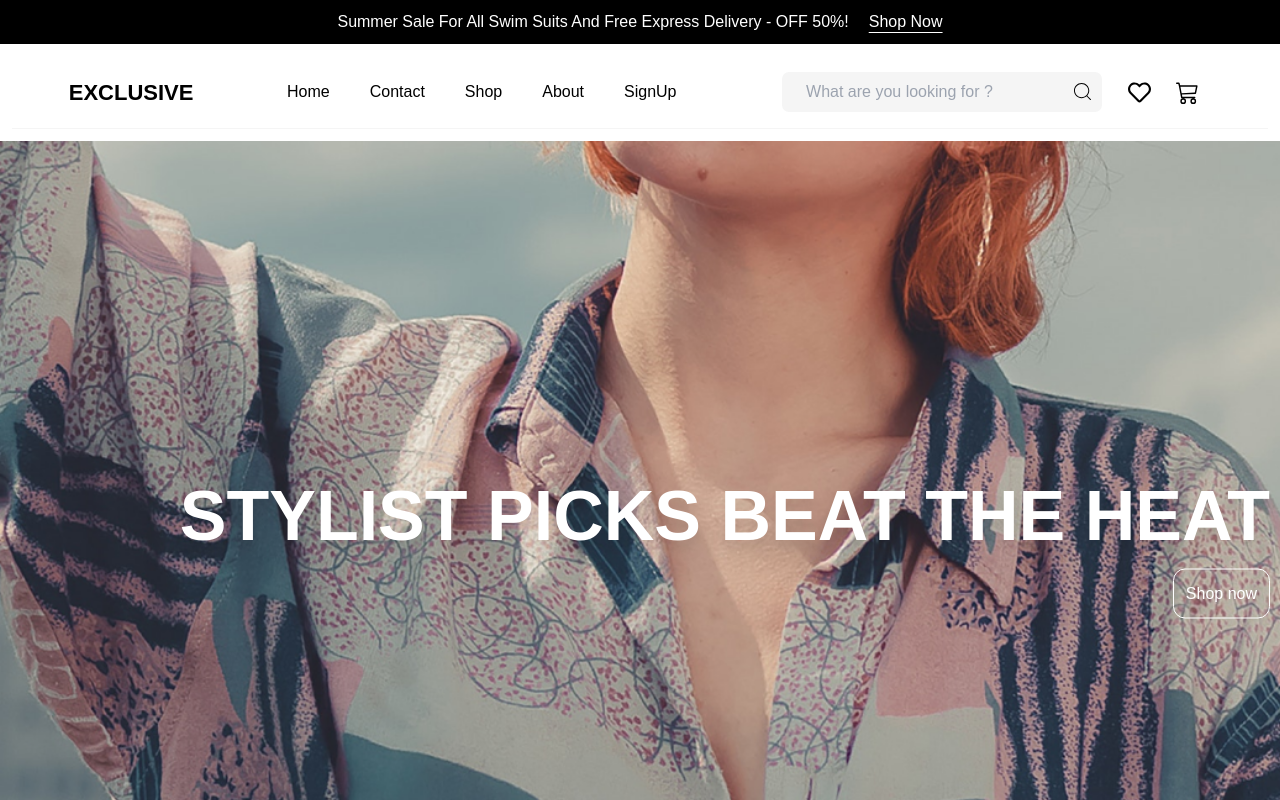
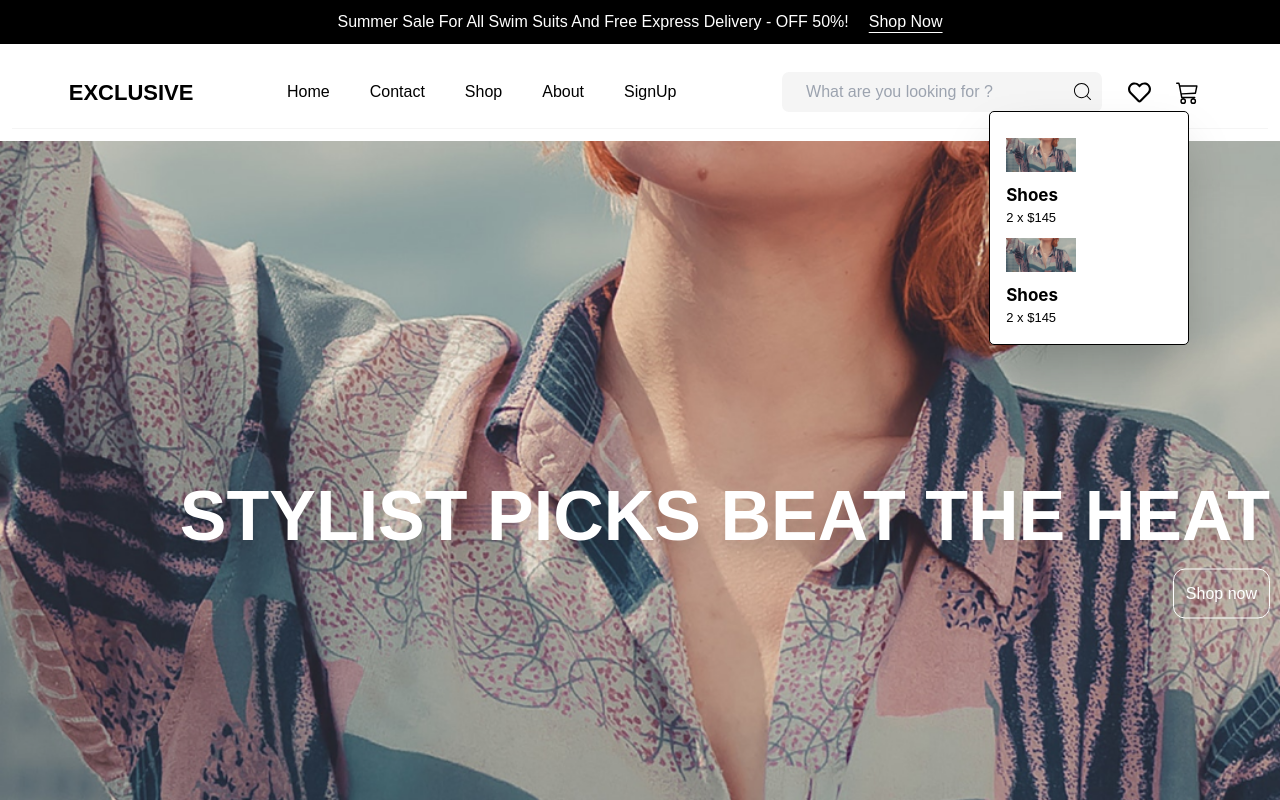
Before and after one commit to Emmanuel-Olawuni/vplug, a React (Create React App) app: page / in a window 1280 px wide. Both pictures are taken after a click on the icon 1187 px from the left and 92 px from the top of the page. Shown: the top 800 px of the page. Built offline with nearby package versions, Linux system fonts and the light colour scheme; no server answers.

Commit message:
Created the cart context and also the cart dropdown

```diff
--- /dev/null
+++ b/src/components/CartItems.jsx
@@ -0,0 +1,65 @@
+import React from "react";
+import TestImage from "../assets/hero.png";
+const CartItems = () => {
+  return (
+    <div className="h-[200px] overflow-auto">
+      <div className="flex h-[100px] flex-col">
+        <img
+          src={TestImage}
+          alt=""
+          className="w-[70px] h-[100px] object-contain"
+        />
+        <div className="flex flex-col">
+          <h4 className="font-bold text-[17px]">Shoes </h4>
+          <p className="text-[13px]">2 x $145</p>
+        </div>
+      </div>
+      <div className="flex h-[100px] flex-col">
+        <img
+          src={TestImage}
+          alt=""
+          className="w-[70px] h-[100px] object-contain"
+        />
+        <div className="flex flex-col">
+          <h4 className="font-bold text-[17px]">Shoes </h4>
+          <p className="text-[13px]">2 x $145</p>
+        </div>
+      </div>
+      <div className="flex h-[100px] flex-col">
+        <img
+          src={TestImage}
+          alt=""
+          className="w-[70px] h-[100px] object-contain"
+        />
+        <div className="flex flex-col">
+          <h4 className="font-bold text-[17px]">Shoes </h4>
+          <p className="text-[13px]">2 x $145</p>
+        </div>
+      </div>
+      <div className="flex h-[100px] flex-col">
+        <img
+          src={TestImage}
+          alt=""
+          className="w-[70px] h-[100px] object-contain"
+        />
+        <div className="flex flex-col">
+          <h4 className="font-bold text-[17px]">Shoes </h4>
+          <p className="text-[13px]">2 x $145</p>
+        </div>
+      </div>
+      <div className="flex h-[100px] flex-col">
+        <img
+          src={TestImage}
+          alt=""
+          className="w-[70px] h-[100px] object-contain"
+        />
+        <div className="flex flex-col">
+          <h4 className="font-bold text-[17px]">Shoes </h4>
+          <p className="text-[13px]">2 x $145</p>
+        </div>
+      </div>
+    </div>
+  );
+};
+
+export default CartItems;
--- /dev/null
+++ b/src/components/Cartdropdown.jsx
@@ -0,0 +1,12 @@
+import React from 'react'
+import CartItems from './CartItems'
+
+const Cartdropdown = () => {
+  return (
+    <div className='absolute bg-white top-[30px] p-4 right-[10px] z-20 text-black border border-black rounded-[5px] shadow-2xl w-[200px]'>
+      <CartItems />
+    </div>
+  )
+}
+
+export default Cartdropdown
--- a/src/components/Header.jsx
+++ b/src/components/Header.jsx
@@ -1,14 +1,20 @@
-import React, { useState } from "react";
+import React, { useContext, useState } from "react";
 import { Link } from "react-router-dom";
 import { CiSearch } from "react-icons/ci";
 import { BsCart3 } from "react-icons/bs";
 import { FaRegHeart, FaAlignJustify } from "react-icons/fa";
+import Cartdropdown from "./Cartdropdown";
+import { CartContext } from "../contexts/cart.context";
 
 const Header = () => {
   const [open, setOpen] = useState(false);
   const toggle = () => {
     setOpen(!open);
   };
+  const { isCartOpen, setIsCartOpen } = useContext(CartContext);
+
+  const toggleCart = () => setIsCartOpen(!isCartOpen);
+
   return (
     <>
       <div className="flex md:flex-row justify-between md:justify-around relative gap-[12px] p-4 mt-2  md:m-3  md:items-center  border-b border-[#f5f5f5] ">
@@ -45,9 +51,21 @@ const Header = () => {
               />
             </div>
             <FaRegHeart size={23} cursor="pointer" title="Wishlist" />
-            <BsCart3 size={23} fontWeight={900} cursor="pointer" title="Cart" />
+            <div className="relative">
+            <BsCart3
+
+              size={23}
+              fontWeight={900}
+              cursor="pointer"
+              title="Cart"
+              onClick={toggleCart}
+            />
+            {isCartOpen && <Cartdropdown />}
+            </div>
           </div>
         </div>
+
+        {/* mobile header  */}
         <div className="flex md:hidden">
           <FaAlignJustify onClick={toggle} size={25} />
         </div>
@@ -55,9 +73,7 @@ const Header = () => {
           <div className="menu absolute top-[4em]  flex items-center justify-around flex-col gap-[5vw] shadow-xl rounded-[10px] bg-[#fff] w-[100%] py-[20px] z-10 ">
             <div className="flex flex-row gap-[2em]">
               <Link to="/">Home</Link>
-              <Link to="/shop" >
-            Shop
-          </Link>
+              <Link to="/shop">Shop</Link>
               <Link to="/contact">Contact</Link>
               <Link to="/about">About</Link>
               <Link to="/sign-up">SignUp</Link>
--- /dev/null
+++ b/src/contexts/cart.context.jsx
@@ -0,0 +1,12 @@
+import {  createContext, useState } from "react";
+
+export const CartContext = createContext({
+  isCartOpen: false,
+  setIsCartOpen: () => {},
+});
+
+export const CartProvider = ({ children }) => {
+  const [isCartOpen, setIsCartOpen] = useState(false);
+  const value = {isCartOpen, setIsCartOpen};
+  return <CartContext.Provider value={value}>{children}</CartContext.Provider>;
+};
--- a/src/index.js
+++ b/src/index.js
@@ -3,13 +3,16 @@ import ReactDOM from "react-dom/client";
 import "./index.css";
 import App from "./App";
 import { BrowserRouter } from "react-router-dom";
-import  { SkeletonTheme } from "react-loading-skeleton";
+import { SkeletonTheme } from "react-loading-skeleton";
+import { CartProvider } from "./contexts/cart.context";
 const root = ReactDOM.createRoot(document.getElementById("root"));
 root.render(
   <React.StrictMode>
-    <SkeletonTheme baseColor="#313131" highlightColor="#525252" >
+    <SkeletonTheme baseColor="#313131" highlightColor="#525252">
       <BrowserRouter>
-        <App />
+        <CartProvider>
+          <App />
+        </CartProvider>
       </BrowserRouter>
     </SkeletonTheme>
   </React.StrictMode>
--- /dev/null
+++ b/src/pages/spinner/spinner.jsx
@@ -0,0 +1,15 @@
+import "./spinner.css";
+import Layout from "../../components/Layout";
+import { FaSpinner } from "react-icons/fa";
+
+const Spinner = () => {
+  return (
+    <Layout>
+      <div className=" flex h-[50vh]  justify-center items-center flex-col gap-[30px]">
+        <FaSpinner /> Loading..
+      </div>
+    </Layout>
+  );
+};
+
+export default Spinner;
```
Also changed, not shown: src/pages/spinner/spinner.css (added).
